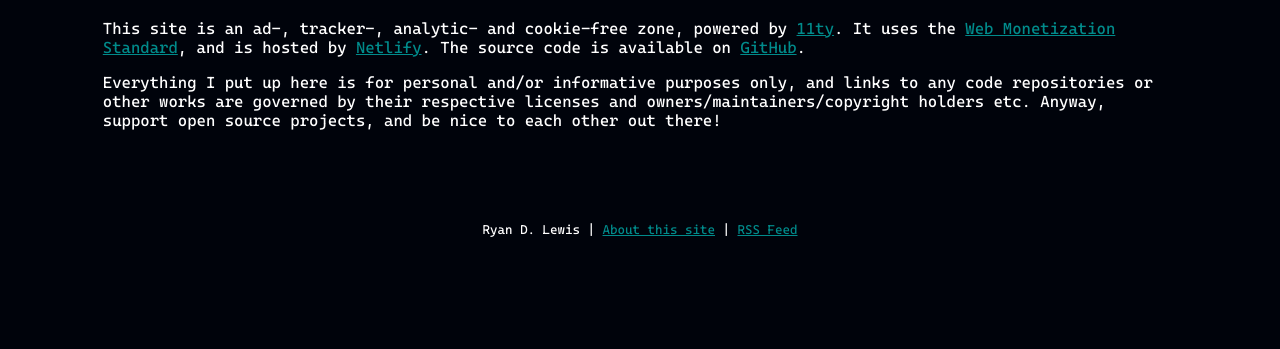
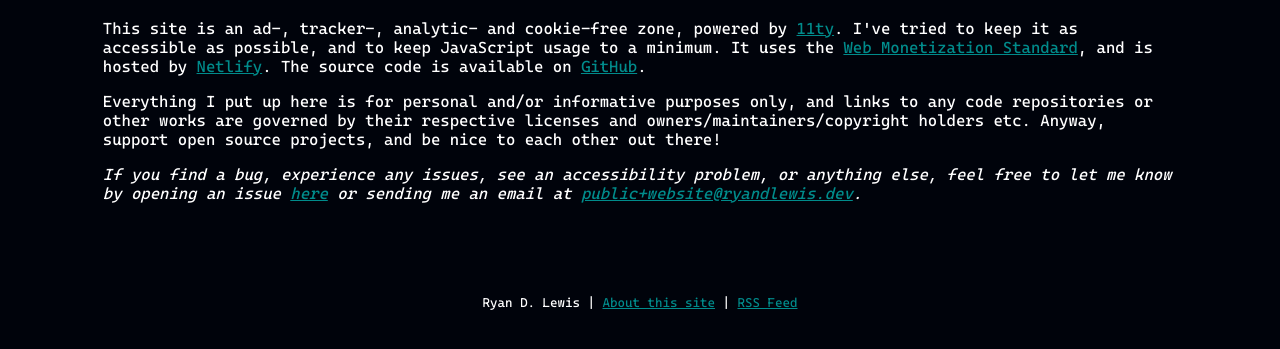
Before and after one commit to LuckierDodge/website, an Eleventy site: page aboutsite.md in a window 1280 px wide. Shown: the part 237-586 px from the top of the page. Built offline with nearby package versions, Linux system fonts and the light colour scheme; Eleventy itself is replaced by a stand-in of ours; files that its build step writes are made by us from their sources.

Commit message:
Updated about site page.

```diff
--- a/aboutsite.md
+++ b/aboutsite.md
@@ -4,6 +4,8 @@ title: About Site
 description: "Information about my personal site, ryandlewis.dev."
 ---
 
-This site is an ad-, tracker-, analytic- and cookie-free zone, powered by [11ty](https://www.11ty.dev/). It uses the <a href="https://webmonetization.org/">Web Monetization Standard</a>, and is hosted by [Netlify](https://netlify.com). The source code is available on [GitHub](https://github.com/LuckierDodge/website.git).
+This site is an ad-, tracker-, analytic- and cookie-free zone, powered by [11ty](https://www.11ty.dev/). I've tried to keep it as accessible as possible, and to keep JavaScript usage to a minimum. It uses the <a href="https://webmonetization.org/">Web Monetization Standard</a>, and is hosted by [Netlify](https://netlify.com). The source code is available on [GitHub](https://github.com/LuckierDodge/website).
 
 Everything I put up here is for personal and/or informative purposes only, and links to any code repositories or other works are governed by their respective licenses and owners/maintainers/copyright holders etc. Anyway, support open source projects, and be nice to each other out there!
+
+_If you find a bug, experience any issues, see an accessibility problem, or anything else, feel free to let me know by opening an issue [here](https://github.com/LuckierDodge/website/issues) or sending me an email at [public+website@ryandlewis.dev](mailto:public+website@ryandlewis.dev)._
```
